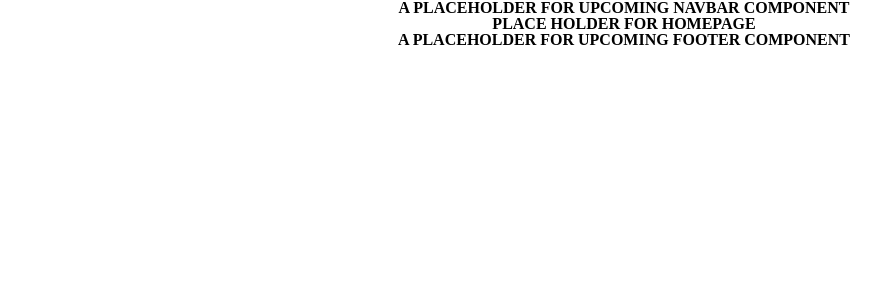
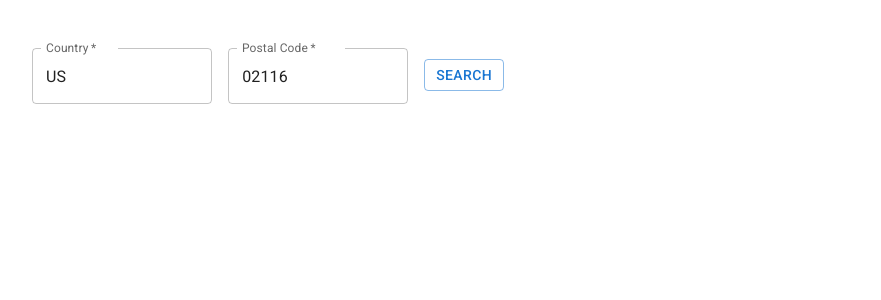
Before and after one commit to admiral9200/ecohabit, a React (Create React App) app in the folder client/: page / in a window 1280 px wide. Shown: the top 300 px of the page, without its empty margins (16-897 px from the left). Built offline with nearby package versions, Linux system fonts and the light colour scheme.

Commit message:
fetch-data-without-styling

```diff
--- a/client/src/components/Footer/Footer.js
+++ b/client/src/components/Footer/Footer.js
@@ -1,7 +1,7 @@
 import React from "react";
 
 const Footer = () => {
-  return <h1>A PLACEHOLDER FOR UPCOMING FOOTER COMPONENT</h1>;
+  return <></>;
 };
 
 export default Footer;
--- a/client/src/components/NavBar/NavBar.js
+++ b/client/src/components/NavBar/NavBar.js
@@ -2,7 +2,7 @@ import React from 'react'
 
 const NavBar = () => {
   return (
-    <h1>A PLACEHOLDER FOR UPCOMING NAVBAR COMPONENT</h1>
+    <></>
   )
 }
 
--- /dev/null
+++ b/client/src/components/Recycle/BasicCard.js
@@ -0,0 +1,29 @@
+import * as React from 'react';
+import Card from '@mui/material/Card';
+import CardActions from '@mui/material/CardActions';
+import CardContent from '@mui/material/CardContent';
+import Button from '@mui/material/Button';
+import Typography from '@mui/material/Typography';
+
+export default function BasicCard({ recyclingCenter }) {
+  return (
+    <Card sx={{ minWidth: 275 }}>
+      <CardContent>
+        <Typography variant="h5" component="div">
+          {recyclingCenter.description}
+        </Typography>
+        <Typography sx={{ mb: 1.5 }} color="text.secondary">
+          Distance from you: {recyclingCenter.distance} Miles
+        </Typography>
+        <Typography variant="body2">
+        {recyclingCenter.detail.address}
+          <br />
+          {recyclingCenter.detail.city}, {recyclingCenter.detail.province}
+        </Typography>
+      </CardContent>
+      <CardActions sx={{  justifyContent: 'center'  }}>
+        <Button size="small"><a href={recyclingCenter.detail.url}>Learn More</a></Button>
+      </CardActions>
+    </Card>
+  );
+}
--- /dev/null
+++ b/client/src/components/Recycle/Recycle.js
@@ -0,0 +1,54 @@
+import React, { useState } from "react";
+import Box from '@mui/material/Box';
+import TextField from '@mui/material/TextField';
+import { Button } from "@mui/material";
+import BasicCard from "./BasicCard";
+
+const Recycle = () => {
+    const [data, setData] = useState([]);
+    const [country, setCountry] = useState("US");
+    const [postal, setPostal] = useState("02116");
+    const fetchData = async () => {
+        const response = await fetch(`https://api.ecohabit.org/recyclingcenters/country/${country}/postal/${postal}`);
+        const data = await response.json();
+        setData(data);
+    };
+    return (
+        <>
+            <Box
+                component="form"
+                noValidate
+                autoComplete="off"
+                sx={{ '& > :not(style)': { display: 'flex', m: 5, width: '60ch' } }}
+            >
+                <Box>
+                    <TextField
+                        required
+                        id="outlined-required"
+                        label="Country"
+                        value={country}
+                        onChange={(e) => setCountry(e.target.value)}
+                        defaultValue="US"
+                        sx={{ m: 1 }}
+                    />
+                    <TextField
+                        required
+                        id="outlined-required"
+                        label="Postal Code"
+                        value={postal}
+                        onChange={(e) => setPostal(e.target.value)}
+                        defaultValue="02116"
+                        sx={{ m: 1 }}
+                    />
+                    <Button variant="outlined" sx={{ height: '4ch', mt: 2.4, ml: 1 }} onClick={() => fetchData()}>Search</Button>
+                </Box>
+            </Box>
+            <Box sx={{}}>
+                {data.map((recyclingCenter) => (
+                    <BasicCard recyclingCenter={recyclingCenter} />
+                ))}
+            </Box>
+        </>)
+};
+
+export default Recycle;
--- a/client/src/pages/Homepage/Homepage.js
+++ b/client/src/pages/Homepage/Homepage.js
@@ -1,7 +1,8 @@
 import React from "react";
+import Recycle from "../../components/Recycle/Recycle";
 
 const Homepage = () => {
-  return <h2>PLACE HOLDER FOR HOMEPAGE</h2>;
+  return <Recycle />;
 };
 
 export default Homepage;
```
